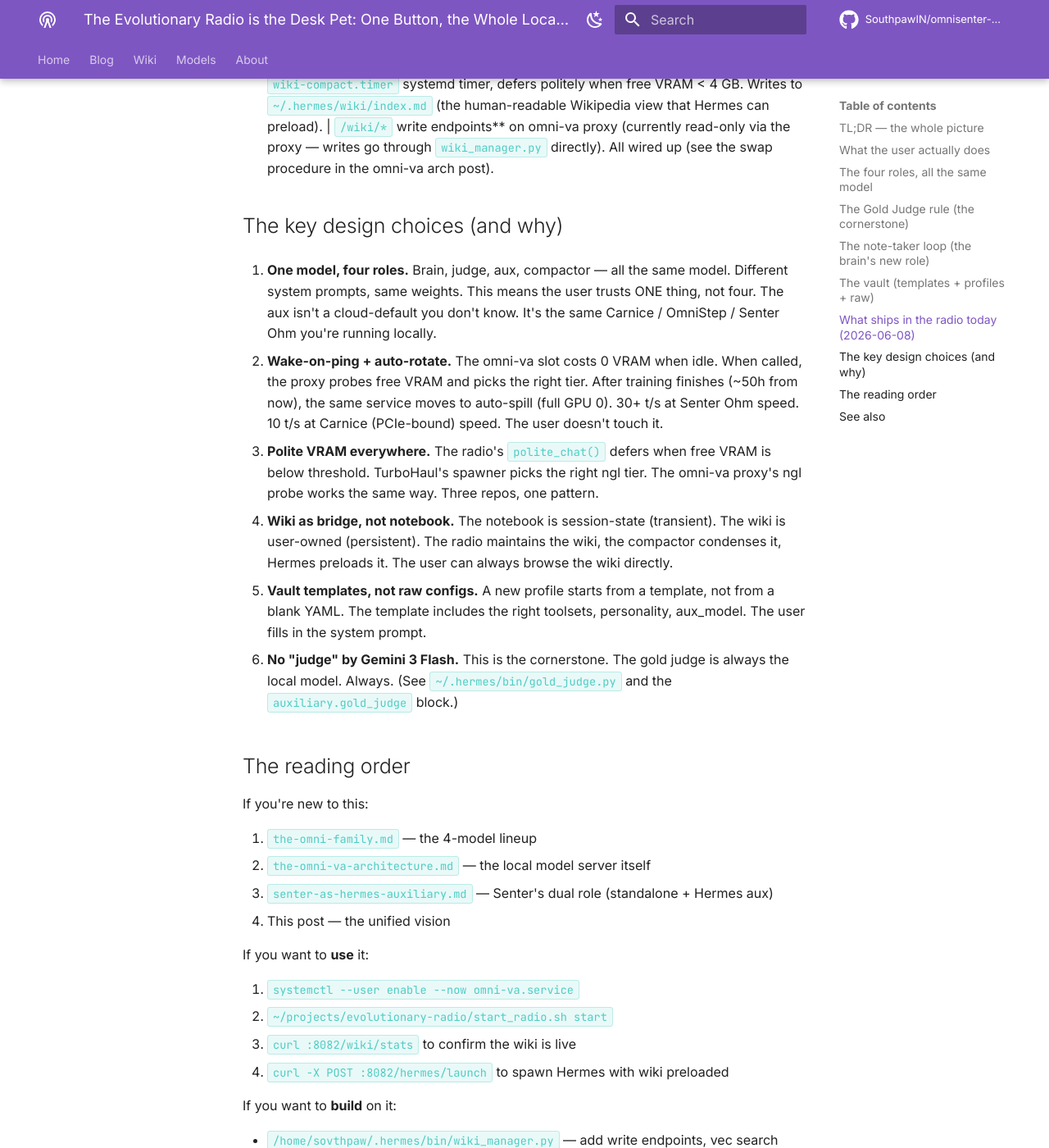
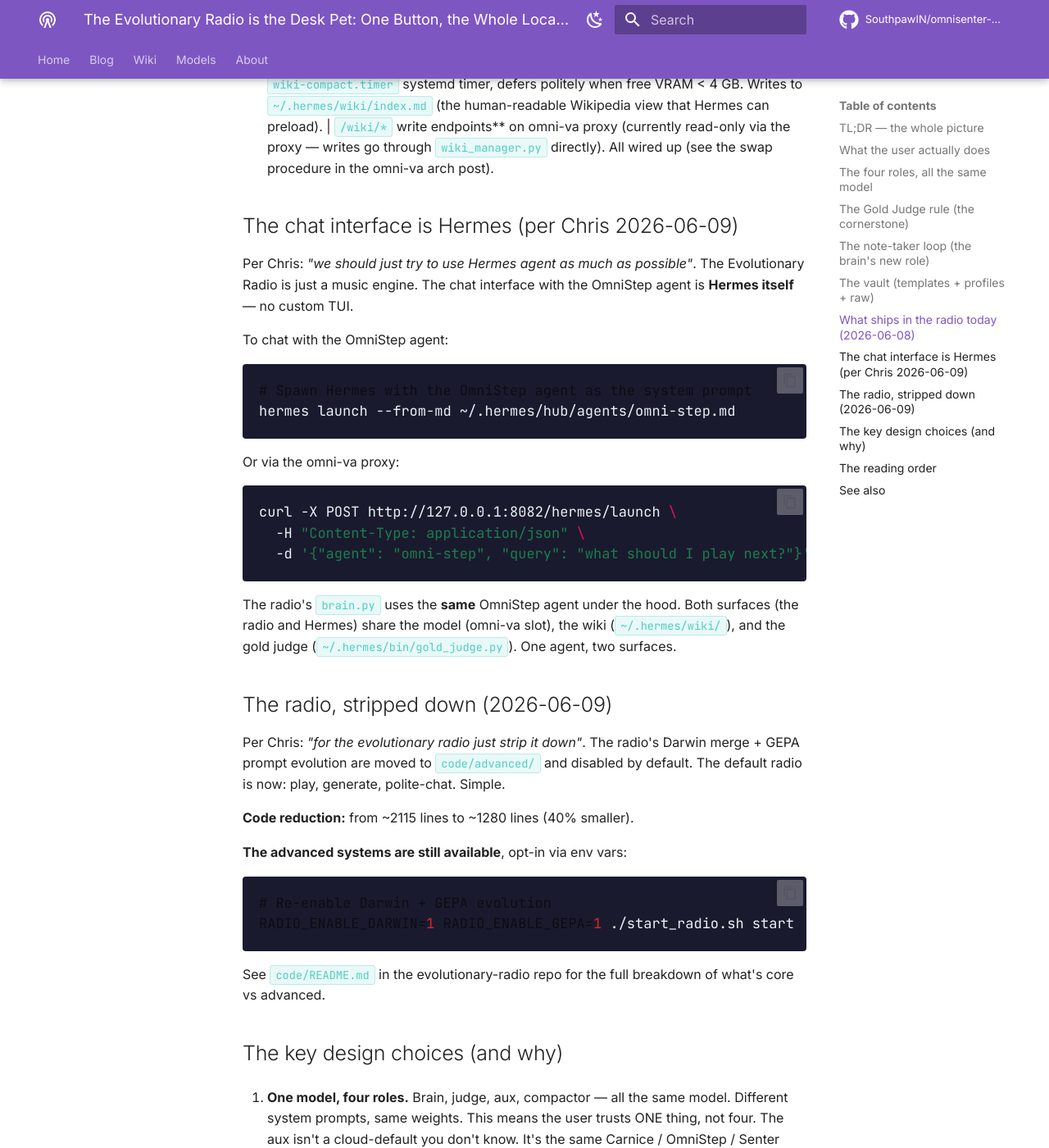
Before and after one commit to SouthpawIN/omnisenter-blog, an MkDocs documentation site: the page built from docs/blog/evolutionary-radio-as-desk-pet.md, in a window 1280 px wide and 1400 px high, scrolled down 7476 px. Shown: the whole window at 82% size. Built offline with MkDocs 1.6.1 and Material for MkDocs 9.7.7, drawn with Linux system fonts in a browser that asks for light colours; comment, search, counter and statistics services are not loaded.

Commit message:
Mirror: stripped-down radio + Hermes-as-chat pattern

````diff
--- a/docs/blog/evolutionary-radio-as-desk-pet.md
+++ b/docs/blog/evolutionary-radio-as-desk-pet.md
@@ -303,6 +303,40 @@ Still to build (this is the work-in-progress list):
   directly).
   All wired up (see the swap procedure in the omni-va arch post).
 
+## The chat interface is Hermes (per Chris 2026-06-09)
+
+Per Chris: *"we should just try to use Hermes agent as much as possible"*. The Evolutionary Radio is just a music engine. The chat interface with the OmniStep agent is **Hermes itself** — no custom TUI.
+
+To chat with the OmniStep agent:
+
+```bash
+# Spawn Hermes with the OmniStep agent as the system prompt
+hermes launch --from-md ~/.hermes/hub/agents/omni-step.md
+```
+
+Or via the omni-va proxy:
+```bash
+curl -X POST http://127.0.0.1:8082/hermes/launch \
+  -H "Content-Type: application/json" \
+  -d '{"agent": "omni-step", "query": "what should I play next?"}'
+```
+
+The radio's `brain.py` uses the **same** OmniStep agent under the hood. Both surfaces (the radio and Hermes) share the model (omni-va slot), the wiki (`~/.hermes/wiki/`), and the gold judge (`~/.hermes/bin/gold_judge.py`). One agent, two surfaces.
+
+## The radio, stripped down (2026-06-09)
+
+Per Chris: *"for the evolutionary radio just strip it down"*. The radio's Darwin merge + GEPA prompt evolution are moved to `code/advanced/` and disabled by default. The default radio is now: play, generate, polite-chat. Simple.
+
+**Code reduction:** from ~2115 lines to ~1280 lines (40% smaller).
+
+**The advanced systems are still available**, opt-in via env vars:
+```bash
+# Re-enable Darwin + GEPA evolution
+RADIO_ENABLE_DARWIN=1 RADIO_ENABLE_GEPA=1 ./start_radio.sh start
+```
+
+See `code/README.md` in the evolutionary-radio repo for the full breakdown of what's core vs advanced.
+
 ## The key design choices (and why)
 
 1. **One model, four roles.** Brain, judge, aux, compactor — all
````
